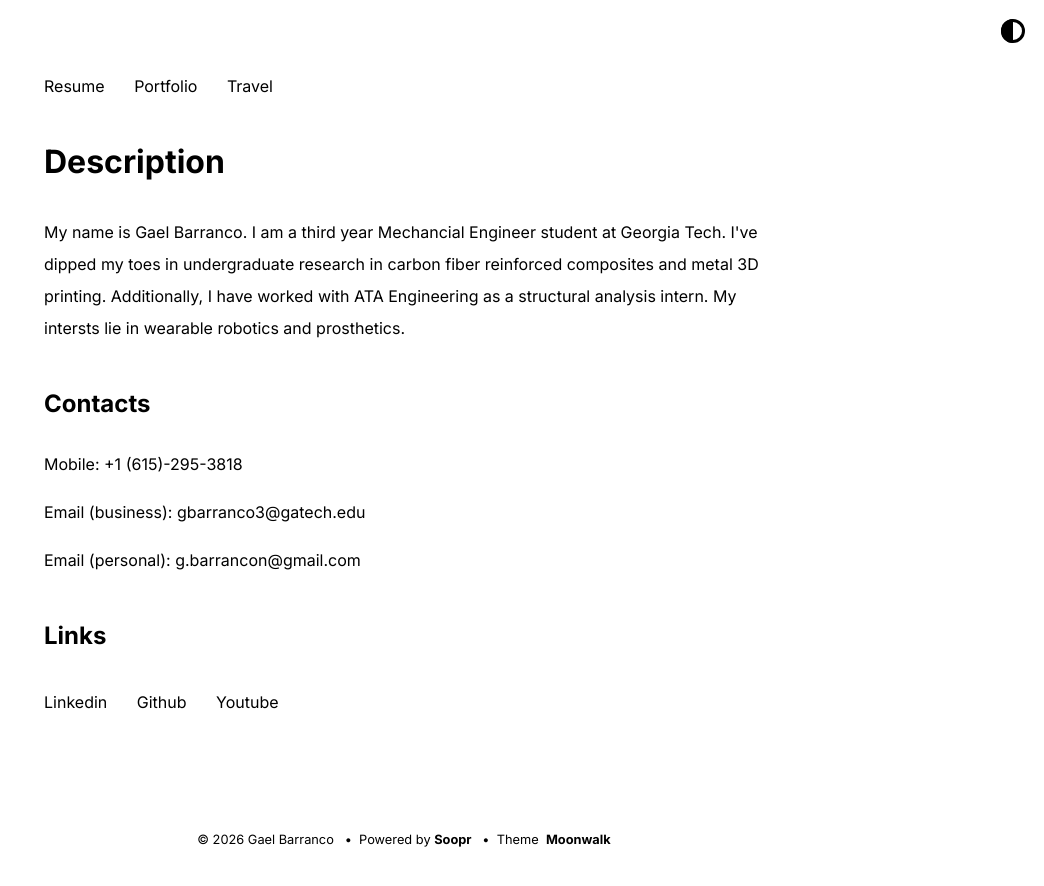
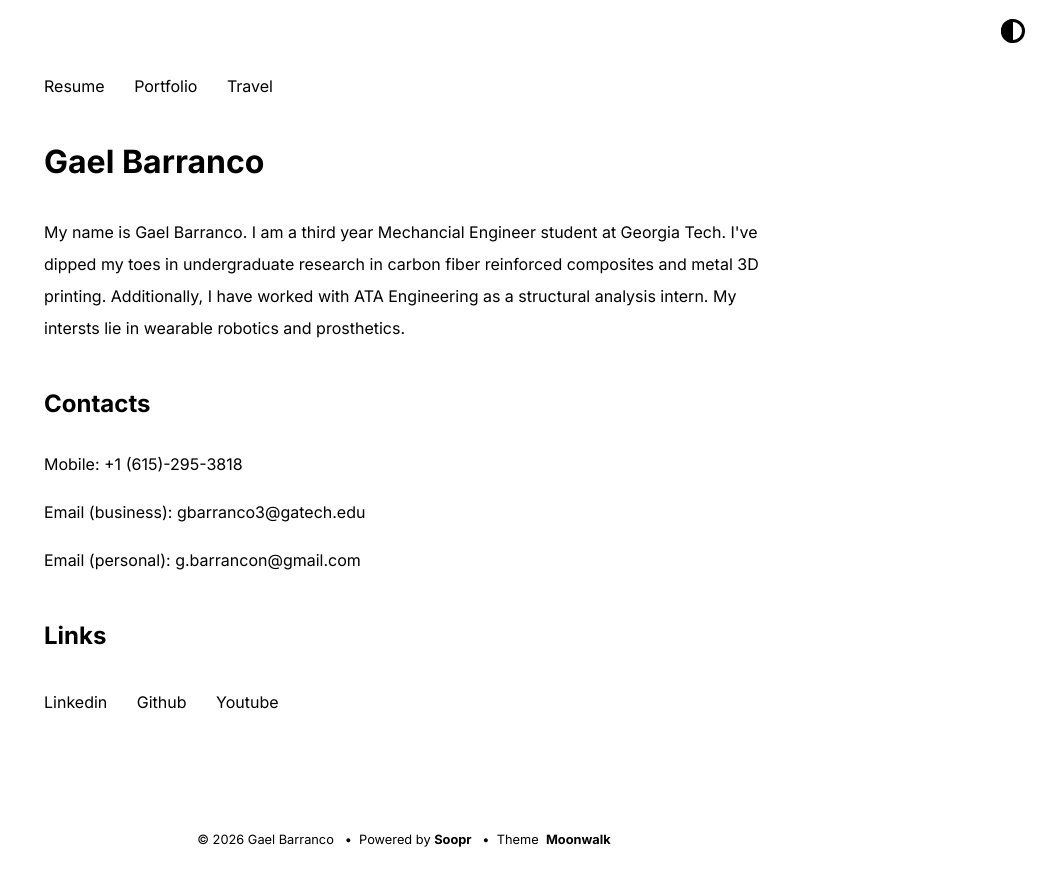
Before and after one commit to gbarranc/gbarranc.github.io, a Jekyll site: the page built from index.md, in a window 1280 px wide. Shown: the top 886 px of the page, without its empty margins (236-1280 px from the left). Built offline with Jekyll 4.4.1, drawn with Linux system fonts in a browser that asks for light colours.

Commit message:
Update _config.yml

```diff
--- a/_config.yml
+++ b/_config.yml
@@ -1,4 +1,4 @@
-title: Description
+title: Gael Barranco
 author: Gael Barranco
 url: https://gbarranc.github.io/ # root address of the site
 description: > # description of the site (multiple lines allowed)
```
